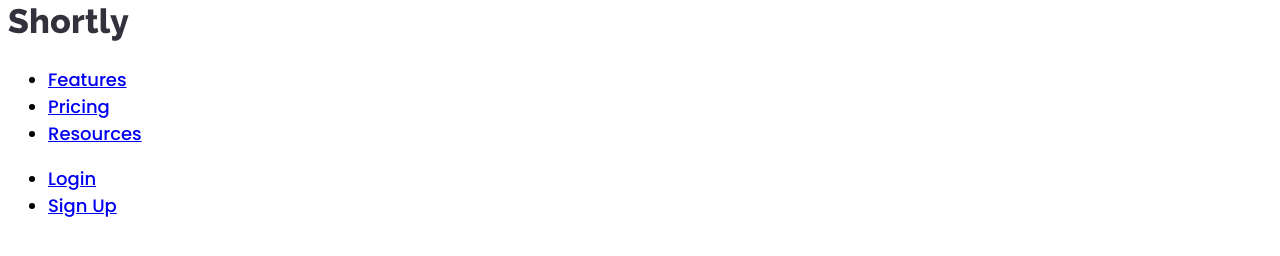
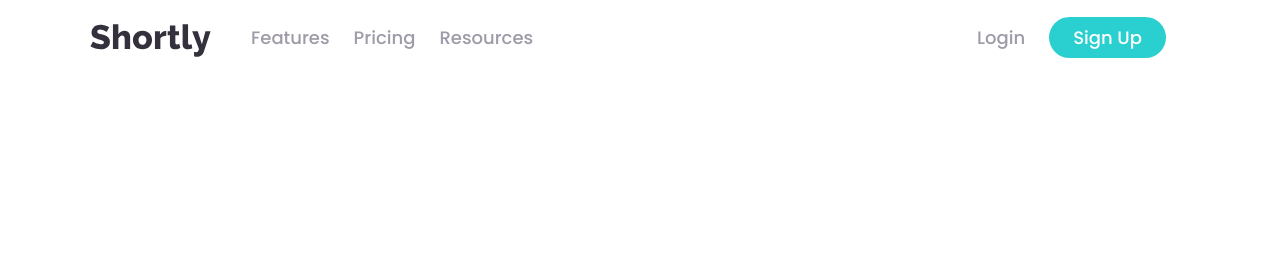
Before and after one commit to abdelilahelhaddad/url-shortening-api, a plain HTML site: page index.html in a window 1280 px wide. Drawn offline with Linux system fonts and the light colour scheme.

Commit message:
:fire: :art: First Commit Desktop Layout :sparkles: :globe_with_meridians:

```diff
--- a/index.html
+++ b/index.html
@@ -13,21 +13,21 @@
 
 <body>
   <header id="header">
-    <nav id="navbar">
+    <nav id="navbar" class="container">
       <div class="left">
         <div class="logo">
           <img src="./images/logo.svg" alt="">
-          <ul class="nav-list">
-            <li><a href="#">Features</a></li>
-            <li><a href="#">Pricing</a></li>
-            <li><a href="#">Resources</a></li>
-          </ul>
         </div>
+        <ul class="nav-list">
+          <li><a href="#">Features</a></li>
+          <li><a href="#">Pricing</a></li>
+          <li><a href="#">Resources</a></li>
+        </ul>
       </div>
       <div class="right">
         <ul class="nav-list">
           <li><a href="#">Login</a></li>
-          <li><a class="btn btn-P" href="#">Sign Up</a></li>
+          <li><a class="btn" href="#">Sign Up</a></li>
         </ul>
       </div>
     </nav>
--- a/style.scss
+++ b/style.scss
@@ -15,7 +15,66 @@
 $-N-Very-Dark-Blue: hsl(255, 11%, 22%);
 $-N-Very-Dark-Violet: hsl(260, 8%, 14%);
 
+*,
+*::after,
+*::before {
+  margin: 0;
+  padding: 0;
+}
+
 body {
   font-family: 'Poppins', sans-serif;
   font-size: 18px;
 }
+
+a {
+  text-decoration: none;
+  color: $-N-Grayish-Violet;
+}
+
+ul {
+  list-style-type: none;
+}
+
+.container {
+  display: flex;
+  margin: 0 auto;
+  width: 1100px;
+  max-width: 100%;
+}
+
+.btn {
+  padding: 0.5rem 1.5rem;
+  color: #FFF;
+  background: $-P-Cyan;
+  border-radius: 100vh;
+}
+
+#header {
+  #navbar {
+    padding: 1.5rem 0;
+
+    .left,
+    .nav-list {
+      display: flex;
+    }
+
+    .left,
+    .right {
+      flex: 1 0 50%;
+    }
+
+    .right>.nav-list {
+      justify-content: flex-end;
+    }
+
+    .logo {
+      margin-right: 2.5rem;
+    }
+
+    .nav-list>li {
+      margin-right: 1.5rem;
+    }
+
+  }
+}
```
Also changed, not shown: style.css, 1 other file.
